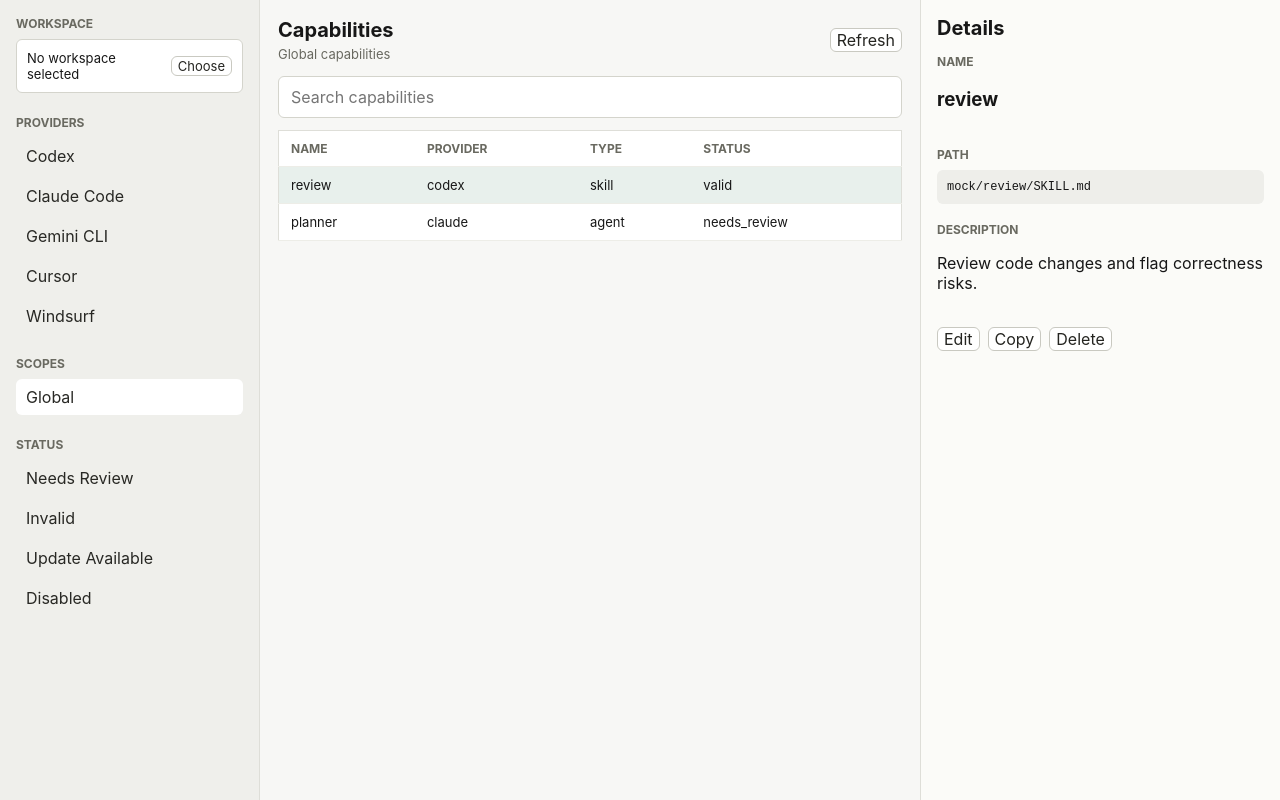
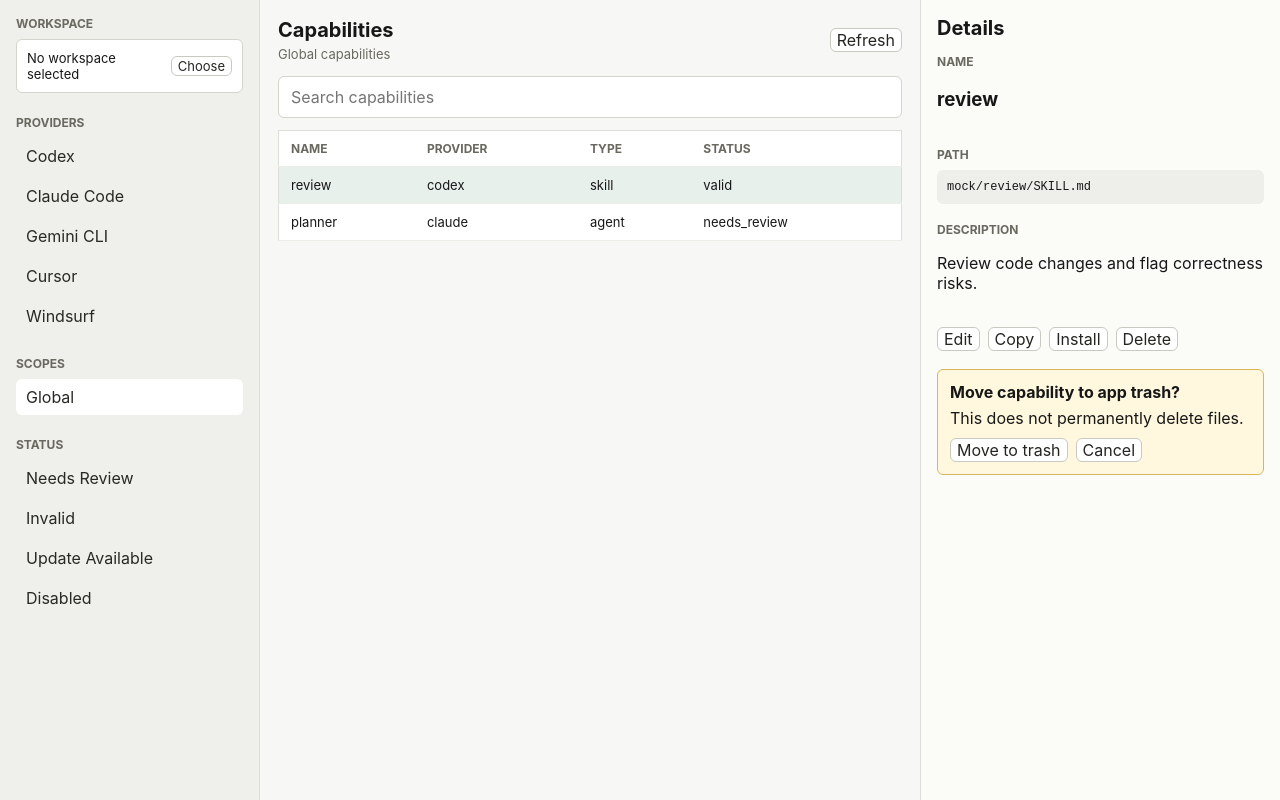
Before and after one commit to xf079/skills-manager, a React (Vite) app: page / in a window 1280 px wide. Both pictures are taken after a click on the button "Delete". Built offline with nearby package versions, Linux system fonts and the light colour scheme.

Commit message:
feat: add capability action confirmations

```diff
--- /dev/null
+++ b/src/ui/components/ActionToolbar.tsx
@@ -0,0 +1,12 @@
+export function ActionToolbar({ onDelete }: { onDelete(): void }) {
+  return (
+    <div className="action-row">
+      <button type="button">Edit</button>
+      <button type="button">Copy</button>
+      <button type="button">Install</button>
+      <button type="button" onClick={onDelete}>
+        Delete
+      </button>
+    </div>
+  );
+}
--- a/src/ui/components/CapabilityDetails.tsx
+++ b/src/ui/components/CapabilityDetails.tsx
@@ -1,6 +1,10 @@
+import { useState } from "react";
 import type { Capability } from "@/shared/capability";
+import { ActionToolbar } from "./ActionToolbar";
 
 export function CapabilityDetails({ capability }: { capability?: Capability }) {
+  const [confirmingDelete, setConfirmingDelete] = useState(false);
+
   return (
     <aside className="details-pane">
       <div className="pane-header">
@@ -22,11 +26,19 @@ export function CapabilityDetails({ capability }: { capability?: Capability }) {
             <div className="section-label">Description</div>
             <p>{capability.description}</p>
           </div>
-          <div className="action-row">
-            <button type="button">Edit</button>
-            <button type="button">Copy</button>
-            <button type="button">Delete</button>
-          </div>
+          <ActionToolbar onDelete={() => setConfirmingDelete(true)} />
+          {confirmingDelete ? (
+            <div className="confirm-box">
+              <strong>Move capability to app trash?</strong>
+              <p>This does not permanently delete files.</p>
+              <div className="action-row">
+                <button type="button">Move to trash</button>
+                <button type="button" onClick={() => setConfirmingDelete(false)}>
+                  Cancel
+                </button>
+              </div>
+            </div>
+          ) : null}
         </div>
       )}
     </aside>
--- a/src/ui/styles.css
+++ b/src/ui/styles.css
@@ -165,3 +165,14 @@ code {
   display: flex;
   gap: 8px;
 }
+
+.confirm-box {
+  padding: 12px;
+  border: 1px solid #d8b65c;
+  border-radius: 6px;
+  background: #fff8df;
+}
+
+.confirm-box p {
+  margin: 6px 0 10px;
+}
```
Also changed, not shown: 1 other file (tests, documents, lock files or other folders).
